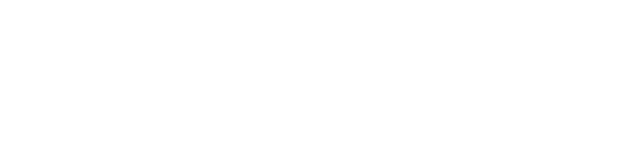
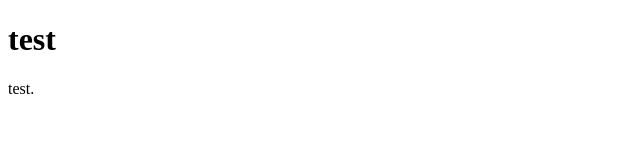
Before and after one commit to TrustMeImTopCoder/TrustMeImTopCoder.github.io, a plain HTML site: page index.html in a window 1280 px wide. Shown: the whole page, without its empty margins (0-640 px from the left). Drawn offline with Linux system fonts and the light colour scheme.

Commit message:
Update index.html

```diff
--- a/index.html
+++ b/index.html
@@ -4,6 +4,11 @@
     <meta charset="utf-8">
     <title>Untitled</title>
   </head>
+
+
+  <h1>test</h1>
+  <p>test.</p>
+
   <body>
 
   </body>
```
